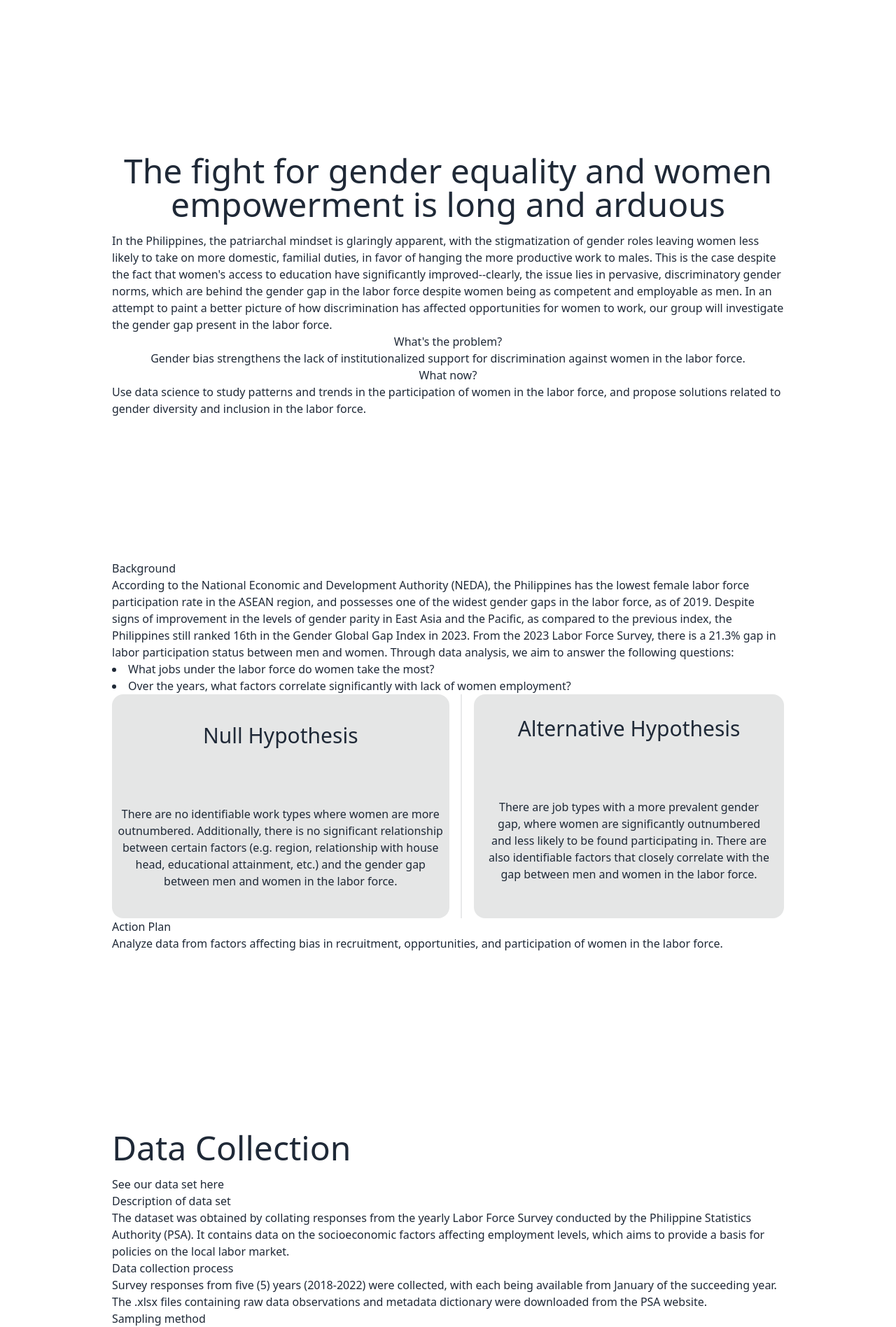
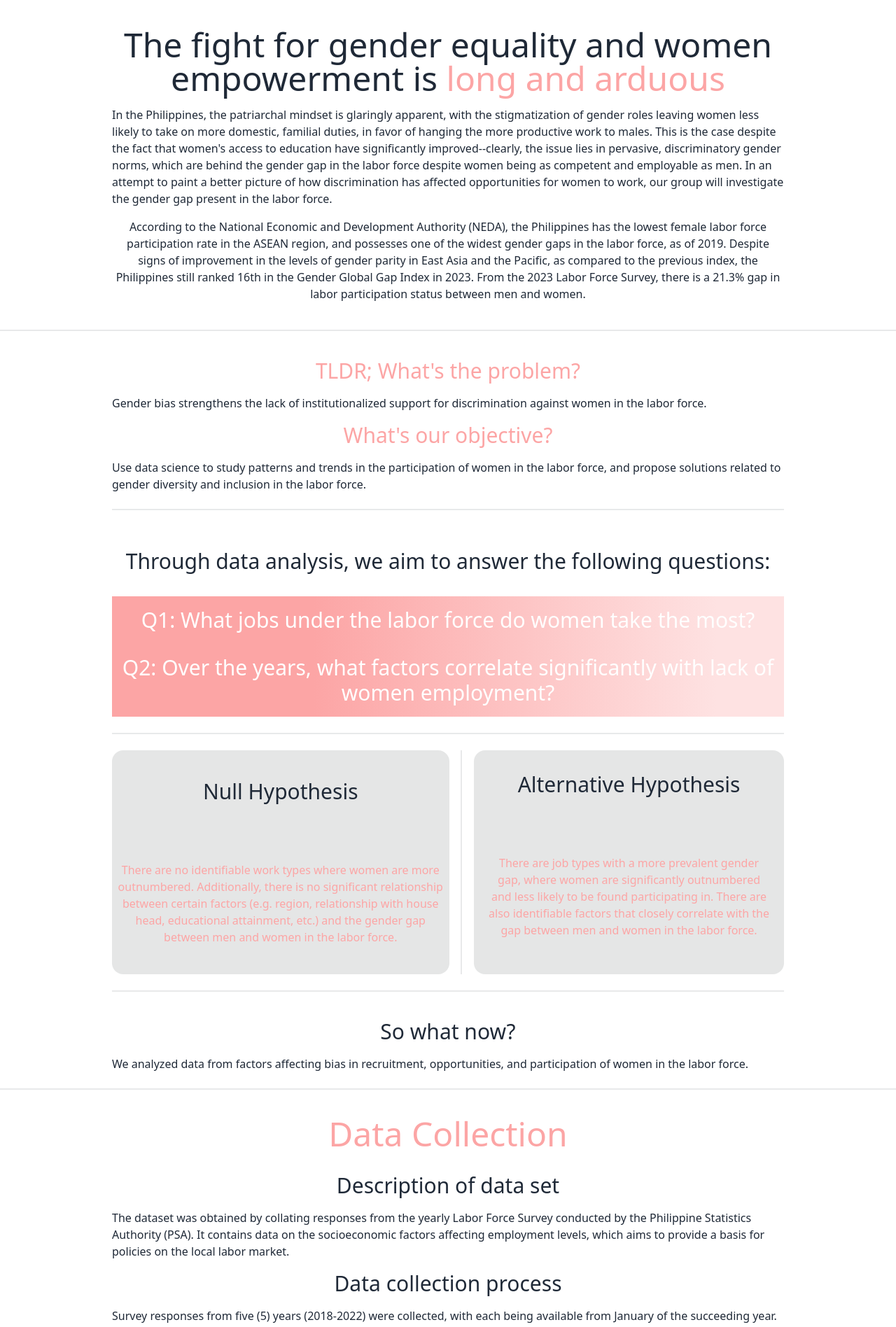
Before and after one commit to derouru/CS132-Portfolio, a SvelteKit app: page / in a window 1280 px wide. Shown: the part 880-2776 px from the top of the page at 70% size. Built offline with nearby package versions, Linux system fonts and the light colour scheme.

Commit message:
Update styling

```diff
--- a/src/routes/+page.svelte
+++ b/src/routes/+page.svelte
@@ -16,74 +16,78 @@
 		</div>
 	</div>
   <!-- ~ ~ ~ ~ ~ ~ ~ ~ ~ ~ ~ ~ ~ CONTENT SECTION ~ ~ ~ ~ ~ ~ ~ ~ ~ ~ ~ ~ ~ -->
-  <div class="hero min-h-screen bg-slate-50">
+  <div class="hero min-h-screen bg-gradient-to-r from-red-300 from-20% via-red-300 via-30% to-red-100 to-90%">
     <div class="hero-content text-center">
       <div class="max-w-4xl">
-        <h1 class="text-9xl py-2 font-medium text-zinc-950">Closing the Gap</h1>
-        <p class="py-6 text-3xl font-bold text-zinc-950">An In-Depth Look at Gender Inequality in the Philippine Labor Force.</p>
+        <h1 class="text-9xl py-2 font-medium text-zinc-950 font-['Helvetica']">Closing the Gap</h1>
+        <p class="py-6 text-3xl font-bold text-zinc-950 ">An In-Depth Look at Gender Inequality in the Philippine Labor Force.</p>
         <!--<button class="btn btn-primary">Let's learn more</button>-->
       </div>
     </div>
   </div>
   <!-- ~ ~ ~ ~ ~ ~ ~ ~ ~ ~ ~ ~ ~ CONTENT SECTION ~ ~ ~ ~ ~ ~ ~ ~ ~ ~ ~ ~ ~ -->
-  <div class="flex flex-col items-center justify-center h-screen w-3/4 mx-auto">
-    <h1 class="text-5xl py-4 font-medium text-center">The fight for gender equality and women empowerment is long and arduous</h1>
+  <div class="flex flex-col items-center justify-center h-3/4 w-3/4 mx-auto mt-6">
+    <h1 class="text-5xl py-4 font-medium text-center">The fight for gender equality and women empowerment is <span class="text-red-300">long and arduous</span></h1>
     <span> In the Philippines, the patriarchal mindset is glaringly apparent, with the stigmatization of gender roles leaving women less likely to take on more domestic, familial duties, in favor of hanging the more productive work to males.
     This is the case despite the fact that women&#39;s access to education have significantly improved--clearly, the issue lies in pervasive, discriminatory gender norms, which are behind the gender gap in the labor force despite women being as competent and employable as men.
     In an attempt to paint a better picture of how discrimination has affected opportunities for women to work, our group will investigate the gender gap present in the labor force. </span>
 
-    <h3>What's the problem?</h3>
+    <p class="my-4 text-center">According to the National Economic and Development Authority (NEDA), the Philippines has the lowest female labor force participation rate in the ASEAN region, and possesses one of the widest gender gaps in the labor force, as of 2019.
+      Despite signs of improvement in the levels of gender parity in East Asia and the Pacific, as compared to the previous index, the Philippines still ranked 16th in the Gender Global Gap Index in 2023.
+      From the 2023 Labor Force Survey, there is a 21.3% gap in labor participation status between men and women.</p>
+  </div>
+  <div class="divider"></div>
+  <!-- ~ ~ ~ ~ ~ ~ ~ ~ ~ ~ ~ ~ ~ CONTENT SECTION ~ ~ ~ ~ ~ ~ ~ ~ ~ ~ ~ ~ ~ -->
+  <div class="flex flex-col h-3/4 w-3/4 mx-auto">
+    <h3 class="text-3xl py-4 font-medium text-center text-red-300">TLDR; What's the problem?</h3>
     <p>Gender bias strengthens the lack of institutionalized support for discrimination against women in the labor force.</p>
 
-    <h3>What now?</h3>
+    <h3 class="text-3xl py-4 font-medium text-center text-red-300">What's our objective?</h3>
     <p>Use data science to study patterns and trends in the participation of women in the labor force, and propose solutions related to gender diversity and inclusion in the labor force.</p>
-  </div>
-  <!-- ~ ~ ~ ~ ~ ~ ~ ~ ~ ~ ~ ~ ~ CONTENT SECTION ~ ~ ~ ~ ~ ~ ~ ~ ~ ~ ~ ~ ~ -->
-  <div class="flex flex-col h-screen w-3/4 mx-auto">
-    <h1>Background</h1>
-      <p>According to the National Economic and Development Authority (NEDA), the Philippines has the lowest female labor force participation rate in the ASEAN region, and possesses one of the widest gender gaps in the labor force, as of 2019.
-      Despite signs of improvement in the levels of gender parity in East Asia and the Pacific, as compared to the previous index, the Philippines still ranked 16th in the Gender Global Gap Index in 2023.
-      From the 2023 Labor Force Survey, there is a 21.3% gap in labor participation status between men and women.
-      Through data analysis, we aim to answer the following questions:</p>
-
-      <li>What jobs under the labor force do women take the most?</li>
-      <li>Over the years, what factors correlate significantly with lack of women employment?</li>
-
+    <div class="divider"></div>
+    <p class="py-8 text-3xl py-4 font-medium text-center">Through data analysis, we aim to answer the following questions:</p>
+    <p  class="text-3xl py-4 font-medium text-base-100 text-center bg-gradient-to-r from-red-300 from-20% via-red-300 via-30% to-red-100 to-90%">Q1: What jobs under the labor force do women take the most?</p>
+    <p  class="text-3xl py-4 font-medium text-base-100 text-center bg-gradient-to-r from-red-300 from-20% via-red-300 via-30% to-red-100 to-90%">Q2: Over the years, what factors correlate significantly with lack of women employment?</p>
+    <div class="divider"></div>
     <div class="flex max-w-6xl justify-center mx-auto">
       <div class="grid h-80 flex-grow card bg-base-300 rounded-box place-items-center">
         <h3 class="text-3xl">Null Hypothesis</h3>
-        <p class="text-center">There are no identifiable work types where women are more outnumbered. Additionally, there is no significant relationship between certain factors (e.g. region, relationship with house head, educational attainment, etc.) and the gender gap between men and women in the labor force.</p>
+        <p class="text-center text-red-300">There are no identifiable work types where women are more outnumbered. Additionally, there is no significant relationship between certain factors (e.g. region, relationship with house head, educational attainment, etc.) and the gender gap between men and women in the labor force.</p>
       </div>
       <div class="divider divider-horizontal"></div>
       <div class="grid h-80 flex-grow card bg-base-300 rounded-box place-items-center">
         <h3 class="text-3xl">Alternative Hypothesis</h3>
-        <p class="text-center p-5">There are job types with a more prevalent gender gap, where women are significantly outnumbered and less likely to be found participating in. There are also identifiable factors that closely correlate with the gap between men and women in the labor force.</p>
+        <p class="text-center p-5 text-red-300">There are job types with a more prevalent gender gap, where women are significantly outnumbered and less likely to be found participating in. There are also identifiable factors that closely correlate with the gap between men and women in the labor force.</p>
       </div>
     </div>
 
-
-    <h3>Action Plan</h3>
-      <p>Analyze data from factors affecting bias in recruitment, opportunities, and participation of women in the labor force.</p>
+    <div class="divider"></div>
+    <h3 class="text-3xl py-4 font-medium text-center">So what now?</h3>
+      <p>We analyzed data from factors affecting bias in recruitment, opportunities, and participation of women in the labor force.</p>
   </div>
   <!-- ~ ~ ~ ~ ~ ~ ~ ~ ~ ~ ~ ~ ~ CONTENT SECTION ~ ~ ~ ~ ~ ~ ~ ~ ~ ~ ~ ~ ~ -->
+  <div class="divider"></div>
   <div class="flex flex-col h-screen w-3/4 mx-auto">
-    <h1 class="text-5xl py-4 font-medium">Data Collection</h1>
-    <p> See our data set <a href="https://docs.google.com/spreadsheets/d/1JgijpA5MjRV2Fa3gpj7ithFEpoxXdo__7hyw2Q9ZnmM/edit?usp=sharing">here</a> </p>
-    <h3>Description of data set</h3>
+    <h1 class="text-5xl py-4 font-medium text-center text-red-300">Data Collection</h1>
+
+    <h3 class="text-3xl py-4 font-medium text-center">Description of data set</h3>
         <p>The dataset was obtained by collating responses from the yearly Labor Force Survey conducted by the Philippine Statistics Authority (PSA). It contains data on the socioeconomic factors affecting employment levels, which aims to provide a basis for policies on the local labor market. </p>
-    <h3>Data collection process</h3>
+    <h3 class="text-3xl py-4 font-medium text-center">Data collection process</h3>
         <p>Survey responses from five (5) years (2018-2022) were collected, with each being available from January of the succeeding year. The .xlsx files containing raw data observations and metadata dictionary were downloaded from the PSA website.</p>
-    <h3>Sampling method</h3>
+    <h3 class="text-3xl py-4 font-medium text-center">Sampling method</h3>
         <p>Using Python and pandas 200 rows were randomly sampled out of each year and compiled into a .csv file.</p>
-    <h3>Data set size</h3>
-        <p>A total of 1000 observations were collected.</p>
+    <h3 class="text-3xl py-4 font-medium text-center">Data set size</h3>
+        <p>A total of 1000 observations were collected!</p>
+    <button class="btn py-4 mt-6">See our data set <a href="https://docs.google.com/spreadsheets/d/1JgijpA5MjRV2Fa3gpj7ithFEpoxXdo__7hyw2Q9ZnmM/edit?usp=sharing">here</a></button>
   </div>
   <!-- ~ ~ ~ ~ ~ ~ ~ ~ ~ ~ ~ ~ ~ CONTENT SECTION ~ ~ ~ ~ ~ ~ ~ ~ ~ ~ ~ ~ ~ -->
-  <div class="flex flex-col items-center justify-center text-5xl py-4 font-medium w-3/4 mx-auto">
+  <div class="divider"></div>
+  <div class="text-5xl py-4 font-medium text-center text-red-300">
     Data Exploration
   </div>
   <!-- ~ ~ ~ ~ ~ ~ ~ ~ ~ ~ ~ ~ ~ CONTENT SECTION ~ ~ ~ ~ ~ ~ ~ ~ ~ ~ ~ ~ ~ -->
-  <div class="flex flex-col w-3/4 mx-auto">
+  <div class="divider"></div>
+  <div class="flex flex-col w-3/4 mx-auto p-5">
     <h1>References</h1>
     <li>https://psada.psa.gov.ph/catalog/LFS/about</li>
     <li>https://neda.gov.ph/women-in-the-workplace-paving-a-better-landscape-in-the-labor-force/</li>
```
